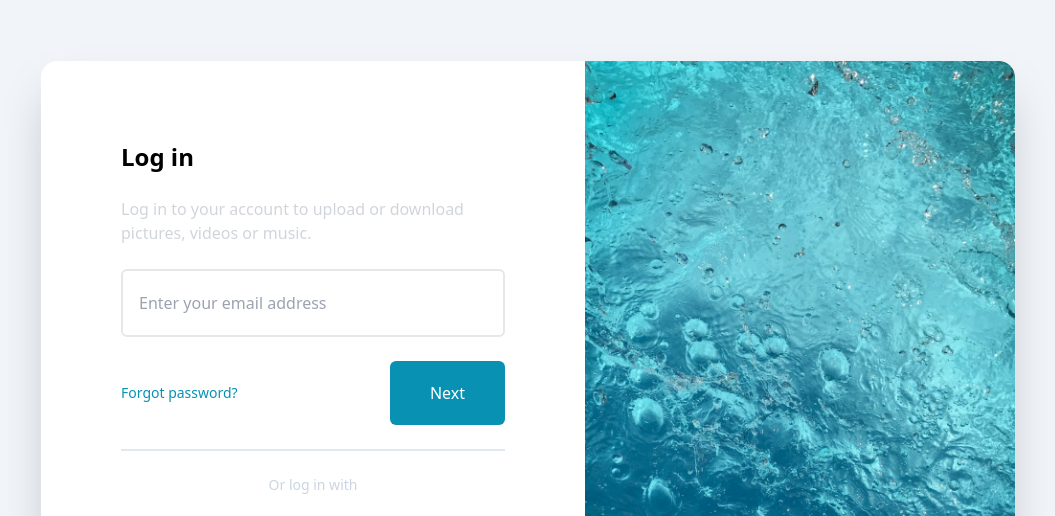
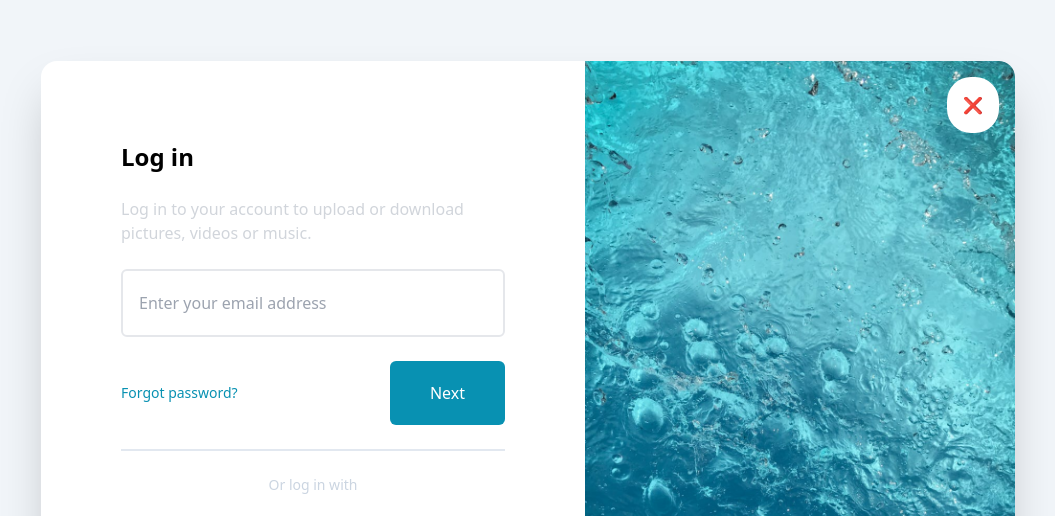
Before and after one commit to ericknamukolo/tailwind-mini-projects, a plain HTML site: page login-modal/index.html in a window 1280 px wide. Shown: the top 516 px of the page, without its empty margins (112-1167 px from the left). Drawn offline with nearby package versions, Linux system fonts and the light colour scheme.

Commit message:
minor updates

```diff
--- a/login-modal/index.html
+++ b/login-modal/index.html
@@ -13,6 +13,8 @@
       <div
         class="relative flex flex-col md:flex-row  space-y-10 bg-white shadow-2xl rounded-2xl md:space-y-0 md:m-0"
       >
+      <!-- Close Icon -->
+       <div class="absolute top-0 right-0 bg-white p-4 m-4 rounded-3xl cursor-pointer hover:shadow-2xl hover:-translate-y-1 transition-all duration-400">❌</div>
         <!-- Left Side -->
         <div class="p-6 md:p-20">
           <div class="flex flex-col space-y-6 max-w-sm">
```
